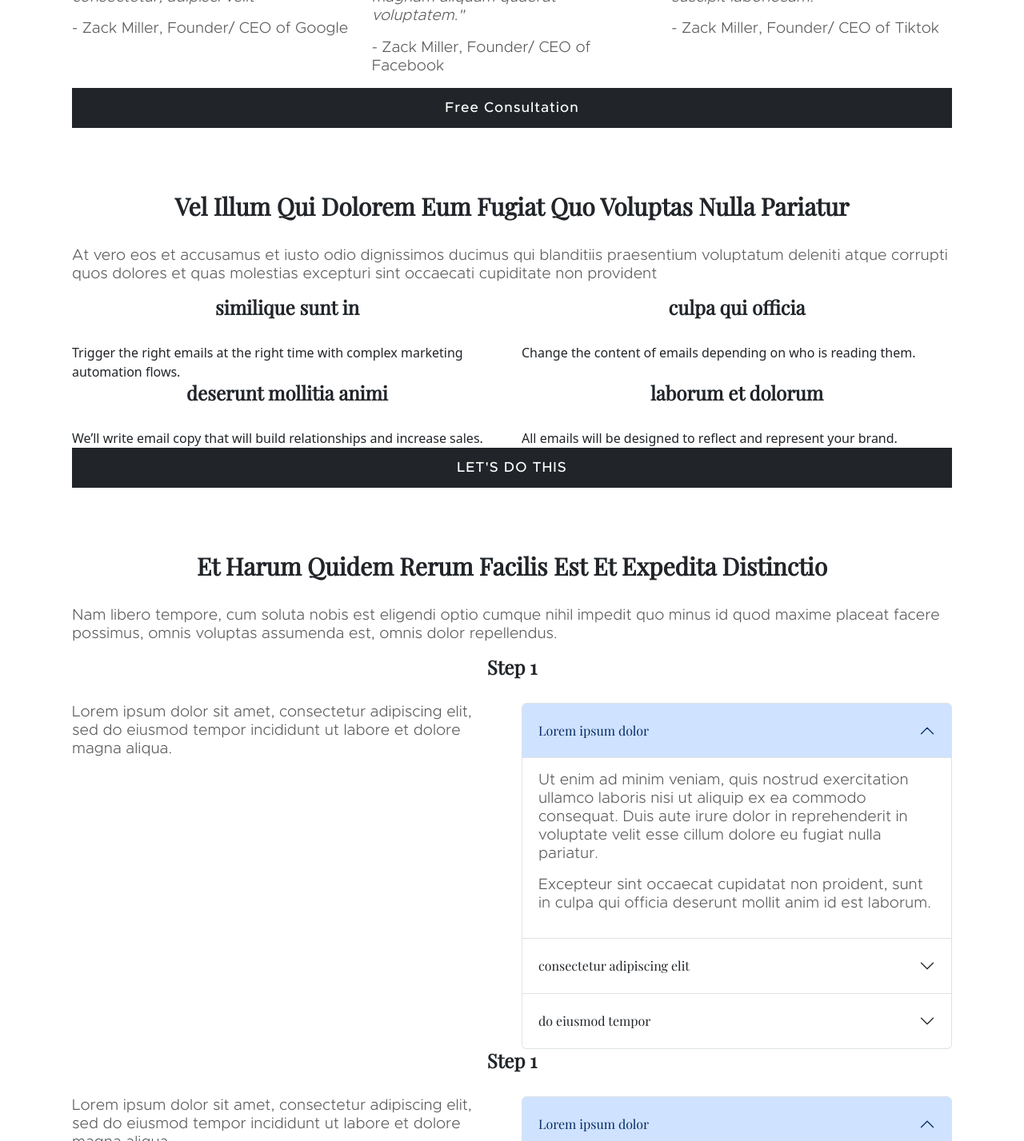
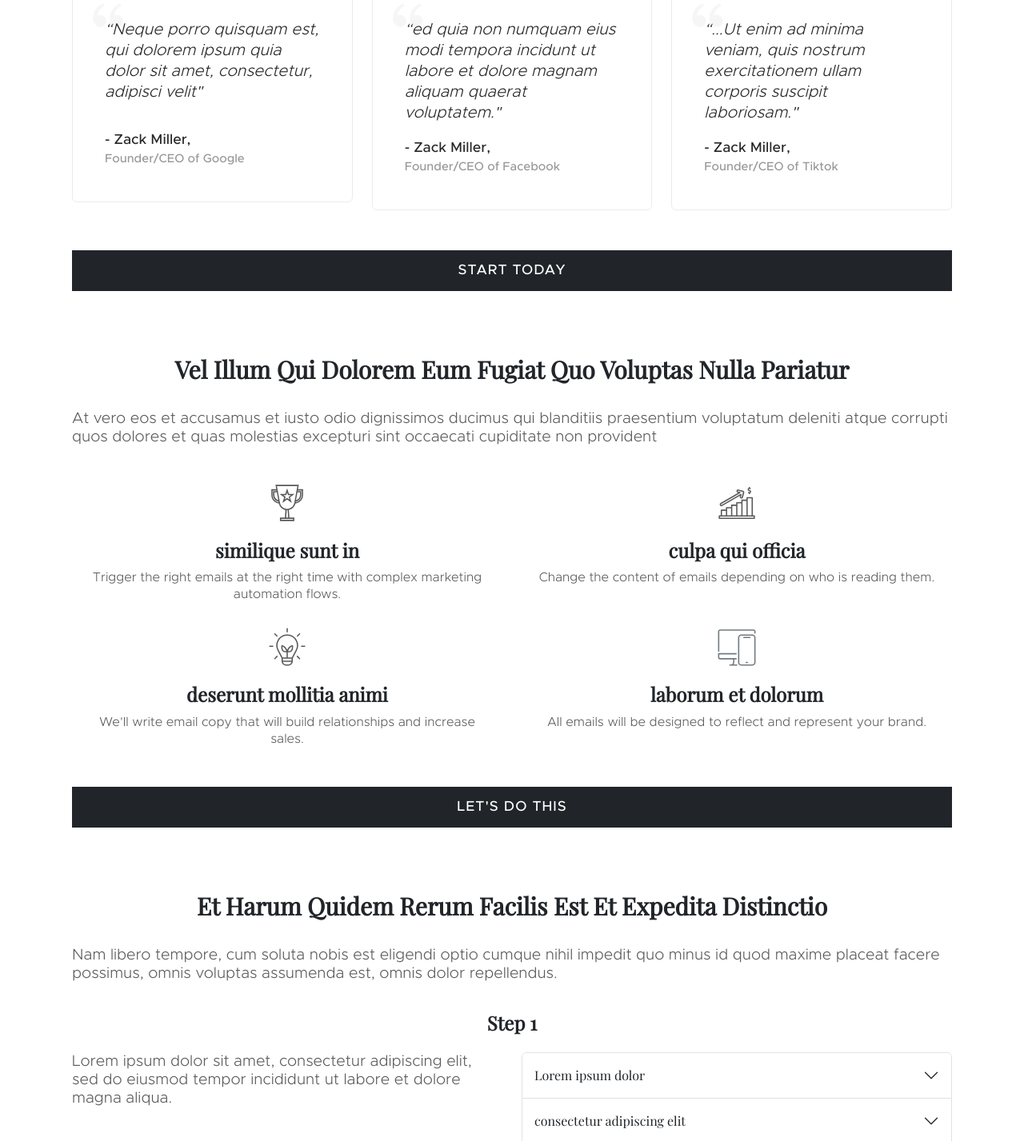
Before and after one commit to kibeeen/homestead, a plain HTML site: page index.html in a window 1280 px wide. Shown: the part 1373-2800 px from the top of the page at 80% size. Drawn offline with nearby package versions, Linux system fonts and the light colour scheme.

Commit message:
styling part 3

```diff
--- a/css/style.css
+++ b/css/style.css
@@ -39,7 +39,7 @@ h6 {
   font-size: 1.2em;
 }
 
-.row > .col-sm {
+.row>.col-sm {
   margin-bottom: 20px;
 }
 
@@ -47,7 +47,8 @@ h6 {
   display: flex;
 }
 
-.col-sm:last-child, .col-sm-12:last-child {
+.col-sm:last-child,
+.col-sm-12:last-child {
   margin-bottom: 0;
 }
 
@@ -107,7 +108,7 @@ h6 {
 /* LOGO */
 
 #logo-bar {
-  background-color: #e5f6ff;
+  background-color: #F5F5F5;
 }
 
 .logo {
@@ -126,29 +127,130 @@ h6 {
 
 /* TESTIMONIALS */
 
-.video-testimonial-container {
+.video-testi-container {
   display: flex;
   justify-content: center;
 }
 
+.testi-meta-container {
+  position: relative;
+  display: flex;
+  padding: 30px 20px;
+  border: 1px solid #ebebeb;
+  border-radius: 6px;
+}
+
+.testi-quote-icon {
+  position: absolute;
+  top: 75px;
+  left: 25px;
+}
+
+.testi-quote-icon>img {
+  opacity: .1;
+  height: 30px;
+  filter: invert(44%) sepia(22%) saturate(200%) hue-rotate(332deg) brightness(138%) contrast(84%);
+}
+
 .testi-comment p {
   font-style: italic;
+  color: #262626;
 }
 
-.testi-logo-img {
-  height: 45px;
+.testi-author p {
+  color: #262626;
+}
+
+.testi-author {
+  padding: 0 15px;
+}
+
+.testi-comment {
+  position: relative;
+  z-index: 2;
+  min-height: 120px;
+  margin-bottom: 20px;
+  margin-top: 40px;
+  padding: 0 15px;
+}
+
+.ceo-brand-logo {
+  height: 30px;
+}
+
+.testi-author-role {
+  font-size: 0.85em;
+  color: #979797;
 }
 
 
 
+/* FEATURES SECTION */
+
+.row-features-content {
+  margin-bottom: 20px;
+}
+
+.features-card {
+  text-align: center;
+  padding: 0 20px;
+  margin-bottom: 30px;
+}
+
+.features-icon {
+  display: flex;
+  justify-content: center;
+  margin-bottom: 20px;
+  opacity: 0.65;
+}
+
+.features-icon img {
+  height: 50px;
+}
+
+.features-card-container {
+  margin-bottom: 20px;
+  margin-top: 30px;
+}
+
+
+/* PROCESS CONTAINER */
+
+
+.steps-card {
+  margin-bottom: 20px;
+}
+
+.steps-accordion p {
+  font-size: 1em;
+  line-height: 1.3em;
+}
+
+.accordion-button:not(.collapsed) {
+  color: var(--bs-accordion-active-color);
+  background-color: #ffffff;
+  box-shadow: inset 0 calc(-1 * var(--bs-accordion-border-width)) 0 var(--bs-accordion-border-color);
+}
+
+.accordion-button:focus {
+  z-index: 3;
+  border-color: #ffffff;
+  outline: 1px;
+  box-shadow: unset;
+}
 
 
 
+.accordion-button:not(.collapsed) {
+  color: #212529;
+  font-weight: bold;
+  background-color: #ffffff;
+  box-shadow: unset;
+}
 
-
-
-
-
+.accordion-button {
+  padding: 10px 15px
+}
 
 
 
@@ -198,7 +300,7 @@ h6 {
   h5,
   h6 {
     text-align: center;
-    margin-bottom: 30px;
+    margin-bottom: 22px;
     line-height: 1.2em;
   }
 
@@ -250,6 +352,71 @@ h6 {
     margin: 22px;
   }
 
+
+  /* TESTIMONIALS SECTION */
+
+  .testi-meta-container {
+    margin-bottom: 30px;
+    padding: 25px;
+  }
+
+  .testi-comment p {
+    font-size: 1.25em;
+    line-height: 1.3em;
+  }
+
+  .testi-author p {
+    font-weight: bold;
+    font-size: 1.1em;
+    line-height: 1.3em;
+  }
+
+  #testimonials .col-video {
+    margin-bottom: 30px;
+  }
+
+  #testimonials .row-testi {
+    margin-bottom: 20px;
+  }
+
+
+  /* FEATURES SECTION */
+
+  #features h4 {
+    margin-bottom: 10px;
+  }
+
+  #features .features-content-desc p {
+    font-size: 1em;
+    line-height: 1.3em;
+  }
+
+
+
+  /* PROCESS SECTION */
+
+  .steps-container {
+    margin-bottom: 20px;
+  }
+
+  .row-steps {
+    margin-bottom: 20px;
+  }
+
+  .steps-card {
+    margin-bottom: 50px;
+  }
+
+  #process h3 {
+    font-size: 24px;
+  }
+
+
+
+
+
+
+
 }
 
 /* // Medium devices (tablets, 768px and up) */
--- a/index.html
+++ b/index.html
@@ -59,7 +59,8 @@
                   <li>sed do eiusmod tempor incididunt ut labore et dolore magna aliqua</li>
                   <li> enim ad minim veniam, quis nostrud exercitation ullamco laboris</li>
                   <li>Duis aute irure dolor in reprehenderit in voluptate velit esse cillum dolore</li>
-                  <li>xcepteur sint occaecat cupidatat non proident, sunt in culpa qui officia deserunt mollit anim id est
+                  <li>xcepteur sint occaecat cupidatat non proident, sunt in culpa qui officia deserunt mollit anim id
+                    est
                     laborum</li>
                 </ul>
               </div>
@@ -102,20 +103,29 @@
     </div>
 
 
+    <!-- TESTIMONIALS SECTION -->
     <div id="testimonials" class="section">
       <div class="container">
+
+        <!-- 1ST ROW - HEADLINE -->
         <div class="row justify-content-center">
           <h2 class="section-title__center">vel illum qui dolorem eum fugiat quo voluptas nulla pariatur</h2>
         </div>
-        <div class="row justify-content-center">
-          <div class="col-12 col-sm">
-            <div class="video-testimonial-container">
+
+        <!-- 2ND ROW - CONTENT -->
+        <div class="row justify-content-center p-3">
+
+          <!-- LEFT COLUMN - VIDEO -->
+          <div class="col-12 col-sm col-video">
+            <div class="video-testi-container">
               <iframe width="560" height="315" src="https://www.youtube.com/embed/dQw4w9WgXcQ"
                 title="YouTube video player" frameborder="0"
                 allow="accelerometer; autoplay; clipboard-write; encrypted-media; gyroscope; picture-in-picture; web-share"
                 allowfullscreen></iframe>
             </div>
           </div>
+
+          <!-- RIGHT COLUMN - CONTENT -->
           <div class="col-12 col-sm">
             <p>"Sed ut perspiciatis unde omnis iste natus error sit"</p>
             <p>voluptatem accusantium...</p>
@@ -126,24 +136,39 @@
             </ul>
           </div>
         </div>
-        <div class="row justify-content-center">
+
+        <!-- 3RD ROW - CEO TESTIMONIALS -->
+        <div class="row justify-content-center row-testi">
+
+          <!-- 1ST TESTI -->
           <div class="col-md-4 col-sm-12">
+            <div class="testi-meta-container">
+              <div class="testi-quote-icon">
+                <img src="imgs/quote.svg">
+              </div>
               <div class="testi-meta">
                 <div class="testi-logo">
-                <img class="testi-logo-img" src="imgs/logos/google-ads-logo.png">
+                  <img class="ceo-brand-logo" src="imgs/logos/google-logo.svg">
                 </div>
                 <div class="testi-comment">
                   <p>“Neque porro quisquam est, qui dolorem ipsum quia dolor sit amet, consectetur, adipisci velit"</p>
                 </div>
                 <div class="testi-author">
-                <p>- Zack Miller, Founder/ CEO of Google</p>
+                  <p>- Zack Miller,<br><span class="testi-author-role">Founder/CEO of Google</span></p>
                 </div>
               </div>
             </div>
+          </div>
+
+          <!-- 2ND TESTI -->
           <div class="col-md-4 col-sm-12">
+            <div class="testi-meta-container">
+              <div class="testi-quote-icon">
+                <img src="imgs/quote.svg">
+              </div>
               <div class="testi-meta">
                 <div class="testi-logo">
-                <img class="testi-logo-img" src="imgs/logos/facebook-ads-logo.svg">
+                  <img class="ceo-brand-logo" src="imgs/logos/facebook-logo.svg">
                 </div>
                 <div class="testi-comment">
                   <p>“ed quia non numquam eius modi tempora incidunt ut labore et dolore magnam aliquam quaerat
@@ -151,88 +176,123 @@
                   </p>
                 </div>
                 <div class="testi-author">
-                <p>- Zack Miller, Founder/ CEO of Facebook</p>
+                  <p>- Zack Miller,<br><span class="testi-author-role">Founder/CEO of Facebook</span></p>
+                </div>
+
               </div>
             </div>
           </div>
+
+          <!-- 3RD TESTI -->
           <div class="col-md-4 col-sm-12">
+            <div class="testi-meta-container">
+              <div class="testi-quote-icon">
+                <img src="imgs/quote.svg">
+              </div>
               <div class="testi-meta">
                 <div class="testi-logo">
-                <img class="testi-logo-img" src="imgs/logos/google-ads-logo.png">
+                  <img class="ceo-brand-logo" src="imgs/logos/tiktok-logo.svg">
                 </div>
                 <div class="testi-comment">
                   <p>“...Ut enim ad minima veniam, quis nostrum exercitationem ullam corporis suscipit laboriosam."</p>
                 </div>
                 <div class="testi-author">
-                <p>- Zack Miller, Founder/ CEO of Tiktok</p>
+                  <p>- Zack Miller,<br><span class="testi-author-role">Founder/CEO of Tiktok</span></p>
+                </div>
               </div>
             </div>
           </div>
         </div>
         <div class="headline-content-cta d-flex justify-content-center">
           <button class="btn-homestead">
-            Free Consultation
+            START TODAY
           </button>
         </div>
       </div>
     </div>
 
+
+    <!-- FEATURES SECTION -->
     <div id="features" class="section">
       <div class="container">
-        <div class="row justify-content-center">
+
+        <!-- 1ST ROW - HEADLINE -->
+        <div class="row justify-content-center row-features-content">
           <h2 class="section-title__center">vel illum qui dolorem eum fugiat quo voluptas nulla pariatur</h2>
           <p>At vero eos et accusamus et iusto odio dignissimos ducimus qui blanditiis praesentium voluptatum deleniti
             atque corrupti quos dolores et quas molestias excepturi sint occaecati cupiditate non provident</p>
         </div>
+
+        <!-- 2ND ROW - FEATURES -->
+        <div class="features-card-container">
           <div class="row justify-content-center">
+            <!-- FEATURE 1 -->
             <div class="col-md-6 col-sm-12">
               <div class="features-card">
-              <div class="features-icon"></div>
+                <div class="features-icon">
+                  <img src="imgs/icons/trophy.svg">
+                </div>
                 <div class="features-meta">
                   <h4 class="features-content-title">
                     similique sunt in
                   </h4>
                   <div class="features-content-desc">
-                  Trigger the right emails at the right time with complex marketing automation flows.
+                    <p>Trigger the right emails at the right time with complex marketing automation flows.</p>
                   </div>
                 </div>
               </div>
             </div>
+
+            <!-- FEATURE 2 -->
             <div class="col-md-6 col-sm-12">
               <div class="features-card">
-              <div class="features-icon"></div>
+                <div class="features-icon">
+                  <img src="imgs/icons/boost-sales.svg">
+                </div>
                 <div class="features-meta">
                   <h4 class="features-content-title">
                     culpa qui officia
                   </h4>
                   <div class="features-content-desc">
-                  Change the content of emails depending on who is reading them.
+                    <p>Change the content of emails depending on who is reading them.</p>
+
                   </div>
                 </div>
               </div>
             </div>
+
+            <!-- FEATURE 3 -->
             <div class="col-md-6 col-sm-12">
               <div class="features-card">
-              <div class="features-icon"></div>
+                <div class="features-icon">
+                  <img src="imgs/icons/ideas.svg">
+                </div>
                 <div class="features-meta">
                   <h4 class="features-content-title">
                     deserunt mollitia animi
                   </h4>
                   <div class="features-content-desc">
-                  We’ll write email copy that will build relationships and increase sales.
+                    <p>We’ll write email copy that will build relationships and increase sales.</p>
+
                   </div>
                 </div>
               </div>
             </div>
+
+            <!-- FEATURE 4 -->
             <div class="col-md-6 col-sm-12">
               <div class="features-card">
-              <div class="features-icon"></div>
+                <div class="features-icon">
+                  <img src="imgs/icons/responsive.svg">
+                </div>
                 <div class="features-meta">
                   <h4 class="features-content-title">
                     laborum et dolorum
                   </h4>
                   <div class="features-content-desc">
-                  All emails will be designed to reflect and represent your brand.
+                    <p>All emails will be designed to reflect and represent your brand.</p>
+
+                  </div>
                 </div>
               </div>
             </div>
@@ -246,20 +306,119 @@
       </div>
     </div>
 
+
+
+    <!-- PROCESS SECTION -->
     <div id="process" class="section">
       <div class="container">
-        <div class="row justify-content-center">
+
+        <!-- 1ST COLUMN - PROCESS HEADLINE -->
+        <div class="row justify-content-center row-steps">
           <h2 class="section-title__center">Et harum quidem rerum facilis est et expedita distinctio</h2>
           <p>Nam libero tempore, cum soluta nobis est eligendi optio cumque nihil impedit quo minus id quod maxime
             placeat facere possimus, omnis voluptas assumenda est, omnis dolor repellendus.</p>
         </div>
 
 
-        <div id="steps">
+        <div class="steps-container">
+
+          <!-- STEP 1 -->
+          <div class="steps-card">
+            <h3>Step 1</h3>
+            <div class="row justify-content-center">
+              <div class="col-md-6 col-sm-12">
+                <div class="steps-content">
+                  <p>Lorem ipsum dolor sit amet, consectetur adipiscing elit, sed do eiusmod tempor incididunt ut labore
+                    et dolore magna aliqua.
+                  </p>
+                </div>
+              </div>
+
+              <div class="col-md-6 col-sm-12">
+                <div class="steps-accordion">
+
+                  <!-- ACCORDION 1-1 - TITLE -->
+                  <div class="accordion">
+                    <div class="accordion-item">
+                      <h2 class="accordion-header" id="accordion-1-1-title">
+                        <button class="accordion-button collapsed" type="button" data-bs-toggle="collapse"
+                          data-bs-target="#accordion-1-1-content" aria-expanded="false"
+                          aria-controls="accordion-1-1-content">
+                          Lorem ipsum dolor
+                        </button>
+                      </h2>
+
+                      <!-- ACCORDION 1-1 - CONTENT -->
+                      <div id="accordion-1-1-content" class="accordion-collapse collapse"
+                        aria-labelledby="accordion-1-1-title">
+                        <div class="accordion-body">
+                          <p>Ut enim ad minim veniam, quis nostrud exercitation ullamco laboris nisi ut aliquip ex ea
+                            commodo consequat. Duis aute irure dolor in reprehenderit in voluptate velit esse cillum
+                            dolore eu fugiat nulla pariatur.</p>
+                          <p>Excepteur sint occaecat cupidatat non proident, sunt in culpa qui officia deserunt mollit
+                            anim id est laborum.</p>
+                        </div>
+                      </div>
+                    </div>
+
+                    <!-- ACCORDION 1-2 - TITLE -->
+                    <div class="accordion-item">
+                      <h2 class="accordion-header" id="accordion-1-2-title">
+                        <button class="accordion-button collapsed" type="button" data-bs-toggle="collapse"
+                          data-bs-target="#accordion-1-2-content" aria-expanded="false"
+                          aria-controls="accordion-1-2-content">
+                          consectetur adipiscing elit
+                        </button>
+                      </h2>
+
+                      <!-- ACCORDION 1-2 - CONTENT -->
+                      <div id="accordion-1-2-content" class="accordion-collapse collapse"
+                        aria-labelledby="accordion-1-2-title">
+                        <div class="accordion-body">
+                          <p>Ut enim ad minim veniam, quis nostrud exercitation ullamco laboris nisi ut aliquip ex ea
+                            commodo consequat. Duis aute irure dolor in reprehenderit in voluptate velit esse cillum
+                            dolore eu fugiat nulla pariatur.</p>
+                          <p>Excepteur sint occaecat cupidatat non proident, sunt in culpa qui officia deserunt mollit
+                            anim id est laborum.</p>
+                        </div>
+                      </div>
+                    </div>
 
 
-          <div class="steps-container">
-            <h4>Step 1</h4>
+                    <!-- ACCORDION 1-3 - TITLE -->
+                    <div class="accordion-item">
+                      <h2 class="accordion-header" id="panelsStayOpen-headingThree">
+                        <button class="accordion-button collapsed" type="button" data-bs-toggle="collapse"
+                          data-bs-target="#panelsStayOpen-collapseThree" aria-expanded="false"
+                          aria-controls="panelsStayOpen-collapseThree">
+                          do eiusmod tempor
+                        </button>
+                      </h2>
+
+                      <!-- ACCORDION 1-3 - CONTENT -->
+                      <div id="panelsStayOpen-collapseThree" class="accordion-collapse collapse"
+                        aria-labelledby="panelsStayOpen-headingThree">
+                        <div class="accordion-body">
+                          <p>Ut enim ad minim veniam, quis nostrud exercitation ullamco laboris nisi ut aliquip ex ea
+                            commodo consequat. Duis aute irure dolor in reprehenderit in voluptate velit esse cillum
+                            dolore eu fugiat nulla pariatur.</p>
+                          <p>Excepteur sint occaecat cupidatat non proident, sunt in culpa qui officia deserunt mollit
+                            anim id est laborum.</p>
+                          <p>purchases, limited time offer, or something more specific. We’ll run tests to determine the
+                            right offer for your flow.</p>
+                        </div>
+                      </div>
+                    </div>
+                  </div>
+                </div>
+              </div>
+
+            </div>
+          </div>
+
+          <!-- STEP 2 -->
+          <div class="steps-card">
+            <h3>Step 1</h3>
             <div class="row justify-content-center">
               <div class="col-md-6 col-sm-12">
                 <div class="steps-content">
@@ -338,88 +497,9 @@
             </div>
           </div>
 
-          <div class="steps-container">
-            <h4>Step 1</h4>
-            <div class="row justify-content-center">
-              <div class="col-md-6 col-sm-12">
-                <div class="steps-content">
-                  <p>Lorem ipsum dolor sit amet, consectetur adipiscing elit, sed do eiusmod tempor incididunt ut labore
-                    et dolore magna aliqua.
-                  </p>
-                </div>
-              </div>
-
-              <div class="col-md-6 col-sm-12">
-                <div class="steps-accordion">
-                  <div class="accordion" id="accordionPanelsStayOpenExample">
-                    <div class="accordion-item">
-                      <h2 class="accordion-header" id="panelsStayOpen-headingOne">
-                        <button class="accordion-button" type="button" data-bs-toggle="collapse"
-                          data-bs-target="#panelsStayOpen-collapseOne" aria-expanded="true"
-                          aria-controls="panelsStayOpen-collapseOne">
-                          Lorem ipsum dolor
-                        </button>
-                      </h2>
-                      <div id="panelsStayOpen-collapseOne" class="accordion-collapse collapse show"
-                        aria-labelledby="panelsStayOpen-headingOne">
-                        <div class="accordion-body">
-                          <p>Ut enim ad minim veniam, quis nostrud exercitation ullamco laboris nisi ut aliquip ex ea
-                            commodo consequat. Duis aute irure dolor in reprehenderit in voluptate velit esse cillum
-                            dolore eu fugiat nulla pariatur.</p>
-                          <p>Excepteur sint occaecat cupidatat non proident, sunt in culpa qui officia deserunt mollit
-                            anim id est laborum.</p>
-                        </div>
-                      </div>
-                    </div>
-                    <div class="accordion-item">
-                      <h2 class="accordion-header" id="panelsStayOpen-headingTwo">
-                        <button class="accordion-button collapsed" type="button" data-bs-toggle="collapse"
-                          data-bs-target="#panelsStayOpen-collapseTwo" aria-expanded="false"
-                          aria-controls="panelsStayOpen-collapseTwo">
-                          consectetur adipiscing elit
-                        </button>
-                      </h2>
-                      <div id="panelsStayOpen-collapseTwo" class="accordion-collapse collapse"
-                        aria-labelledby="panelsStayOpen-headingTwo">
-                        <div class="accordion-body">
-                          <p>Ut enim ad minim veniam, quis nostrud exercitation ullamco laboris nisi ut aliquip ex ea
-                            commodo consequat. Duis aute irure dolor in reprehenderit in voluptate velit esse cillum
-                            dolore eu fugiat nulla pariatur.</p>
-                          <p>Excepteur sint occaecat cupidatat non proident, sunt in culpa qui officia deserunt mollit
-                            anim id est laborum.</p>
-                        </div>
-                      </div>
-                    </div>
-                    <div class="accordion-item">
-                      <h2 class="accordion-header" id="panelsStayOpen-headingThree">
-                        <button class="accordion-button collapsed" type="button" data-bs-toggle="collapse"
-                          data-bs-target="#panelsStayOpen-collapseThree" aria-expanded="false"
-                          aria-controls="panelsStayOpen-collapseThree">
-                          do eiusmod tempor
-                        </button>
-                      </h2>
-                      <div id="panelsStayOpen-collapseThree" class="accordion-collapse collapse"
-                        aria-labelledby="panelsStayOpen-headingThree">
-                        <div class="accordion-body">
-                          <p>Ut enim ad minim veniam, quis nostrud exercitation ullamco laboris nisi ut aliquip ex ea
-                            commodo consequat. Duis aute irure dolor in reprehenderit in voluptate velit esse cillum
-                            dolore eu fugiat nulla pariatur.</p>
-                          <p>Excepteur sint occaecat cupidatat non proident, sunt in culpa qui officia deserunt mollit
-                            anim id est laborum.</p>
-                          <p>purchases, limited time offer, or something more specific. We’ll run tests to determine the
-                            right offer for your flow.</p>
-                        </div>
-                      </div>
-                    </div>
-                  </div>
-                </div>
-              </div>
-
-            </div>
-          </div>
-
-          <div class="steps-container">
-            <h4>Step 1</h4>
+          <!-- STEP 3 -->
+          <div class="steps-card">
+            <h3>Step 1</h3>
             <div class="row justify-content-center">
               <div class="col-md-6 col-sm-12">
                 <div class="steps-content">
```
Also changed, not shown: imgs/icons/boost-sales.svg (added), imgs/icons/ideas.svg (added), imgs/icons/irregular-circles/v962-aum-33.jpg (added), imgs/icons/profitable.svg (added), imgs/icons/responsive.svg (added), imgs/icons/trophy.svg (added), imgs/logos/facebook-logo.svg (added), imgs/logos/google-logo.svg (added), imgs/logos/tiktok-logo.svg (added), imgs/quote.svg (added), 1 other file. Lines whose indentation alone changed are shown as unchanged.
